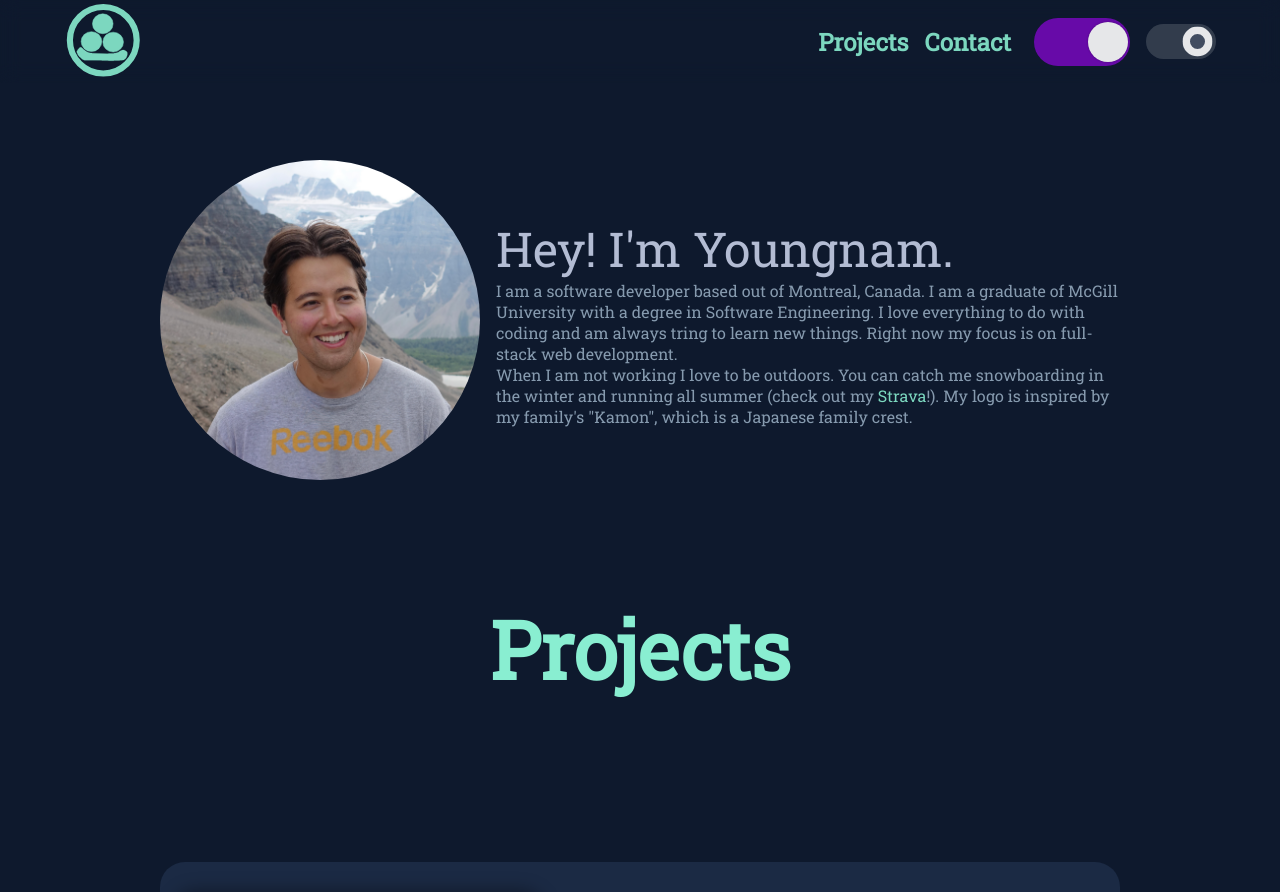
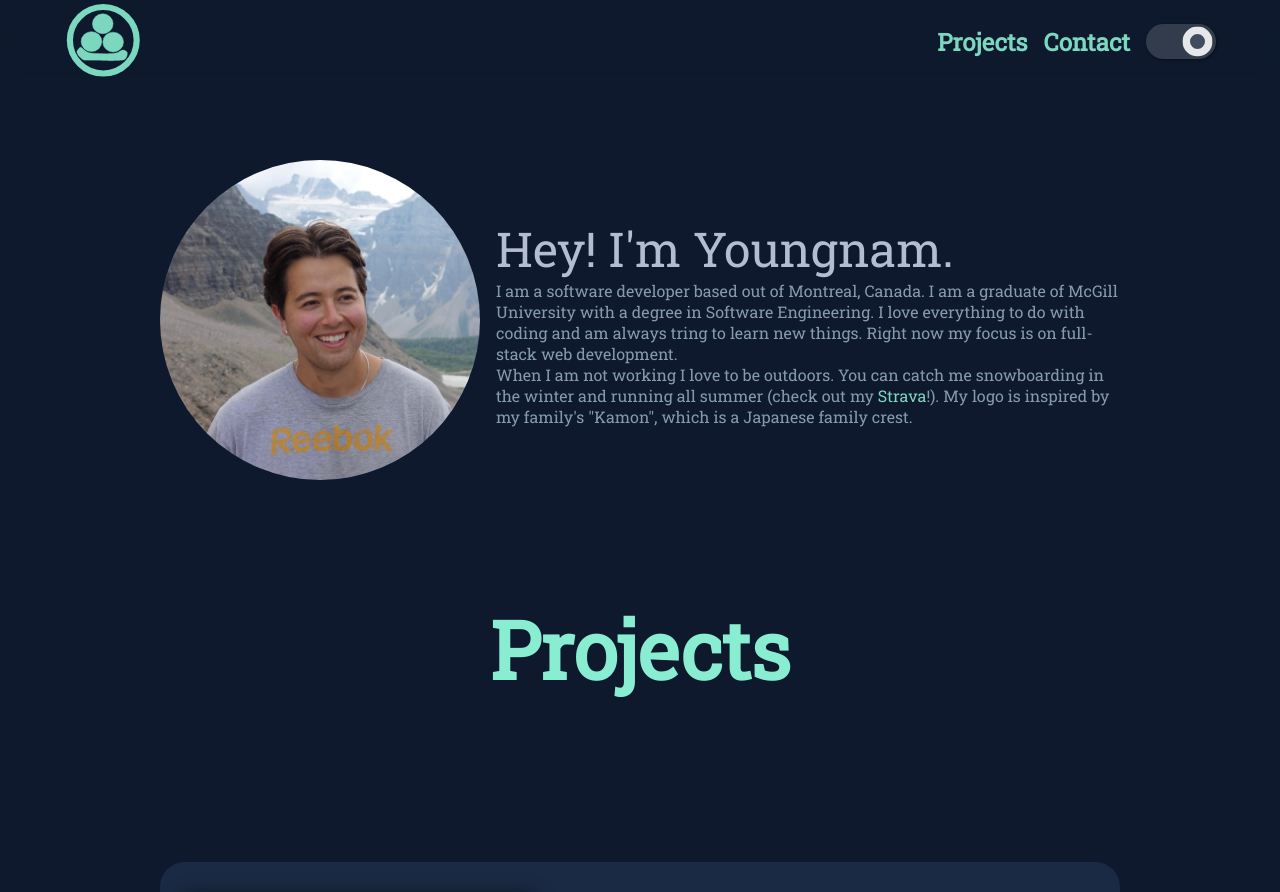
Before and after one commit to youngnamh/portfolio, a React (Vite) app: page / in a window 1280 px wide. Shown: the top 892 px of the page. Built offline with nearby package versions, Linux system fonts and the light colour scheme; grey boxes are pictures that could not be loaded.

Commit message:
added the new toggle

```diff
--- a/src/components/NavBar.tsx
+++ b/src/components/NavBar.tsx
@@ -1,4 +1,3 @@
-import Switch from "./Switch";
 import ModeToggle from "./ModeToggle";
 import "../styles/navbar.css";
 import kamon from "../assets/svg/kamon copy.svg";
@@ -31,12 +30,6 @@ export default function NavBar({ isOnNav, handleToggleNav }: NavProps) {
                 Contact
               </a>
             </div>
-            <Switch
-              isOn={isOnNav}
-              handleToggle={() => {
-                handleToggleNav(!isOnNav);
-              }}
-            />
             <ModeToggle
               isOn={isOnNav}
               handleToggle={() => {
--- a/src/styles/project.css
+++ b/src/styles/project.css
@@ -17,8 +17,7 @@
 }
 
 .project-title {
-  font-size: 3rem;
-  font-weight: bold;
+  font-size: 2.5rem;
 }
 
 .project-category {
@@ -43,6 +42,7 @@
 #lm .project-demo,
 #lm .project-repo {
   background-color: #168fff;
+  color: #ece8ef;
 }
 
 #dm .project-demo,
--- a/src/styles/toggle.css
+++ b/src/styles/toggle.css
@@ -13,8 +13,9 @@
   width: 7em;
   border: 0px solid transparent;
   border-radius: 10em;
-  background-color: white;
+  background-color: #a9def9;
   transition: background-color 250ms;
+  box-shadow: 1px 1px 3px rgba(0, 0, 0, 0.5);
 }
 
 .toggle-checkbox:checked ~ .toggle-slot {
```
